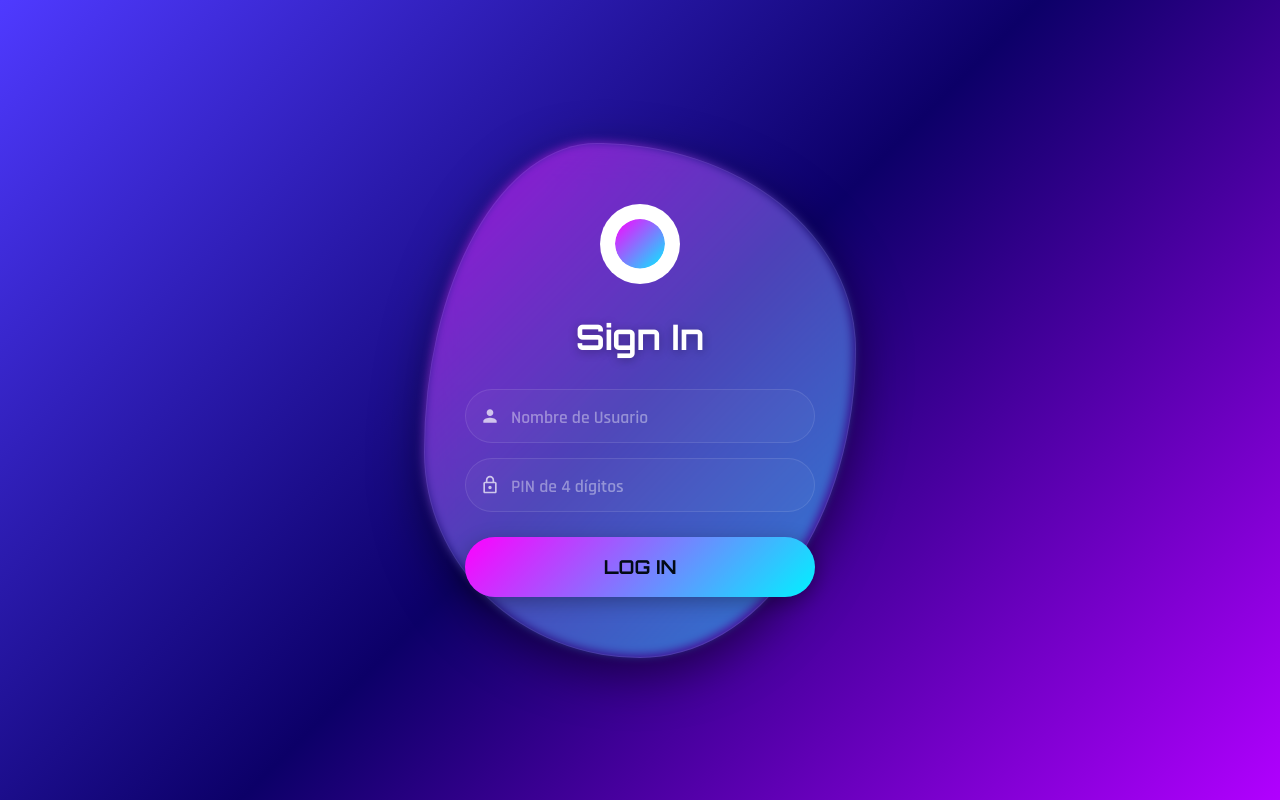
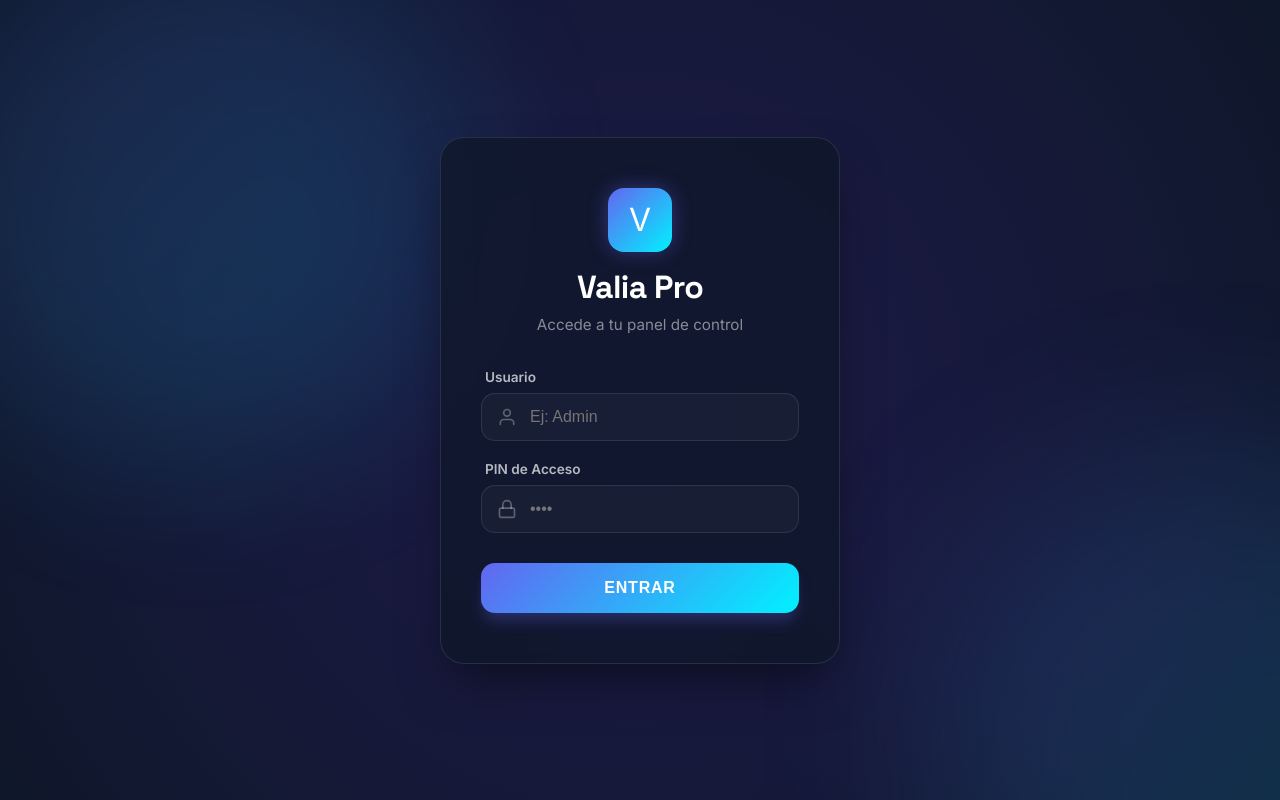
Before and after one commit to owanwrk-crypto/Valia, a plain HTML site: page index.html in a window 1280 px wide. Drawn offline with nearby package versions, Linux system fonts and the light colour scheme.

Commit message:
Add files via upload

```diff
--- a/index.html
+++ b/index.html
@@ -5,234 +5,265 @@
     <meta name="viewport" content="width=device-width, initial-scale=1.0">
     <title>Valia Pro - Acceso</title>
 
-    <link href="https://fonts.googleapis.com/css2?family=Orbitron:wght@700&family=Rajdhani:wght@600&display=swap" rel="stylesheet">
+    <!-- Fuentes Modernas -->
+    <link href="https://fonts.googleapis.com/css2?family=Inter:wght@300;400;600;700&family=Space+Grotesk:wght@500;700&display=swap" rel="stylesheet">
     <script src="https://cdn.jsdelivr.net/npm/@supabase/supabase-js@2"></script>
 
     <style>
         :root {
-            --accent: #00f2ff; /* Cian Neón */
-            --bg-deep: #020a16;
-            --gradient-start: #ff00ff; /* Magenta */
-            --gradient-end: #00f2ff; /* Cian */
-            --glass: rgba(10, 25, 47, 0.7);
-            --font-main: 'Rajdhani', sans-serif;
-            --font-header: 'Orbitron', sans-serif;
+            --primary: #6366f1;
+            --accent: #00f2ff;
+            --bg-dark: #0f172a;
+            --glass: rgba(15, 23, 42, 0.8);
+            --border: rgba(255, 255, 255, 0.1);
+        }
+
+        * {
+            margin: 0;
+            padding: 0;
+            box-sizing: border-box;
         }
 
         body {
-            font-family: var(--font-main);
-            /* Degradado de fondo con más profundidad */
-            background: linear-gradient(135deg, #4f3aff 0%, #0c0068 50%, #b100ff 100%);
-            color: white;
+            font-family: 'Inter', sans-serif;
+            background: var(--bg-dark);
+            height: 100vh;
             display: flex;
             justify-content: center;
             align-items: center;
-            height: 100vh;
-            margin: 0;
             overflow: hidden;
-        }
-
-        /* Contenedor Orgánico del Login (como la imagen) */
-        .login-card {
-            position: relative;
-            background: rgba(255, 255, 255, 0.05);
-            backdrop-filter: blur(20px);
-            -webkit-backdrop-filter: blur(20px);
-            /* Forma orgánica usando border-radius complejo */
-            border-radius: 40% 60% 50% 50% / 60% 40% 60% 40%;
-            padding: 60px 40px;
-            width: 350px;
-            text-align: center;
-            box-shadow: 0 15px 50px rgba(0,0,0,0.5);
-            border: 1px solid rgba(255,255,255,0.1);
-            animation: formAppear 0.5s ease-out;
-        }
-
-        /* Efecto de Luz de Fondo (Gradient Blobs) */
-        .login-card::before {
-            content: '';
-            position: absolute;
-            top: -2px; left: -2px; width: 100%; height: 100%;
-            border-radius: 40% 60% 50% 50% / 60% 40% 60% 40%;
-            background: linear-gradient(135deg, var(--gradient-start), var(--gradient-end));
-            z-index: -1;
-            filter: blur(5px);
-            opacity: 0.5;
-        }
-
-        /* Avatar de Usuario (Círculo blanco como la imagen) */
-        .avatar {
-            width: 80px;
-            height: 80px;
-            background: white;
-            border-radius: 50%;
-            display: flex;
-            justify-content: center;
-            align-items: center;
-            margin: 0 auto 30px auto;
             position: relative;
         }
 
-        /* Icono de usuario dentro del avatar con degradado */
-        .avatar-icon {
-            width: 50px;
-            height: 50px;
-            background: linear-gradient(135deg, var(--gradient-start), var(--gradient-end));
-            border-radius: 50%;
-            clip-path: circle(50% at 50% 50%); /* Opcional: para asegurar forma */
+        /* Fondo Animado "Épico" */
+        .background-blobs {
+            position: absolute;
+            top: 0; left: 0; width: 100%; height: 100%;
+            z-index: -1;
+            overflow: hidden;
+            background: radial-gradient(circle at 50% 50%, #1e1b4b 0%, #0f172a 100%);
         }
 
-        /* Cabecera "Sign In" */
-        h1 {
-            font-family: var(--font-header);
-            color: white;
-            font-size: 2.2rem;
-            margin-bottom: 30px;
-            text-shadow: 0 2px 10px rgba(0,0,0,0.3);
+        .blob {
+            position: absolute;
+            width: 500px; height: 500px;
+            background: linear-gradient(135deg, var(--primary), var(--accent));
+            filter: blur(80px);
+            border-radius: 50%;
+            opacity: 0.15;
+            animation: move 20s infinite alternate;
         }
 
-        /* Grupo de Input y PIN Display unificado */
-        .input-pin-container {
-            margin-bottom: 25px;
+        .blob-1 { top: -100px; left: -100px; }
+        .blob-2 { bottom: -100px; right: -100px; animation-delay: -5s; }
+
+        @keyframes move {
+            from { transform: translate(0, 0) scale(1); }
+            to { transform: translate(100px, 100px) scale(1.2); }
+        }
+
+        /* Card de Login Glassmorphism */
+        .login-card {
+            background: var(--glass);
+            backdrop-filter: blur(20px);
+            -webkit-backdrop-filter: blur(20px);
+            border: 1px solid var(--border);
+            padding: 50px 40px;
+            width: 400px;
+            border-radius: 24px;
+            box-shadow: 0 25px 50px -12px rgba(0, 0, 0, 0.5);
+            text-align: center;
+            animation: fadeIn 0.8s ease-out;
+        }
+
+        @keyframes fadeIn {
+            from { opacity: 0; transform: translateY(20px); }
+            to { opacity: 1; transform: translateY(0); }
+        }
+
+        .logo-container {
+            margin-bottom: 30px;
+        }
+
+        .logo-icon {
+            width: 64px; height: 64px;
+            background: linear-gradient(135deg, var(--primary), var(--accent));
+            border-radius: 16px;
+            display: inline-flex;
+            align-items: center; justify-content: center;
+            color: white;
+            font-size: 2rem;
+            box-shadow: 0 0 20px rgba(99, 102, 241, 0.4);
+            margin-bottom: 15px;
+        }
+
+        h1 {
+            font-family: 'Space Grotesk', sans-serif;
+            font-size: 2rem;
+            color: white;
+            margin-bottom: 8px;
+            letter-spacing: -0.02em;
+        }
+
+        p {
+            color: rgba(255, 255, 255, 0.5);
+            font-size: 0.95rem;
+            margin-bottom: 35px;
+        }
+
+        /* Formulario Limpio */
+        .form-group {
+            position: relative;
+            margin-bottom: 20px;
             text-align: left;
         }
 
-        /* Input de Usuario (con icono integrado) */
-        .input-user-group {
-            position: relative;
-            margin-bottom: 15px;
+        .form-group label {
+            display: block;
+            color: rgba(255, 255, 255, 0.7);
+            font-size: 0.85rem;
+            font-weight: 600;
+            margin-bottom: 8px;
+            margin-left: 4px;
         }
 
-        .user-icon {
+        .input-wrapper {
+            position: relative;
+            display: flex;
+            align-items: center;
+        }
+
+        .input-wrapper svg {
             position: absolute;
-            left: 15px;
-            top: 50%;
-            transform: translateY(-50%);
-            color: rgba(255,255,255,0.7);
+            left: 16px;
+            color: rgba(255, 255, 255, 0.3);
+            transition: 0.3s;
         }
 
         input {
             width: 100%;
-            background: rgba(255,255,255,0.03);
-            border: 1px solid rgba(255,255,255,0.1);
-            padding: 15px 15px 15px 45px; /* Espacio para icono */
-            border-radius: 30px; /* Bordes muy redondeados */
+            background: rgba(255, 255, 255, 0.03);
+            border: 1px solid var(--border);
+            padding: 14px 16px 14px 48px;
+            border-radius: 14px;
             color: white;
-            font-family: var(--font-header);
-            font-size: 1.1rem;
-            box-sizing: border-box;
+            font-size: 1rem;
+            transition: all 0.3s;
             outline: none;
-            transition: 0.3s;
         }
 
         input:focus {
-            border-color: var(--gradient-end);
-            background: rgba(255,255,255,0.05);
-            box-shadow: 0 0 10px rgba(0,242,255,0.3);
+            border-color: var(--primary);
+            background: rgba(255, 255, 255, 0.07);
+            box-shadow: 0 0 0 4px rgba(99, 102, 241, 0.15);
         }
 
-        /* Visualizador de PIN (Estilo modernizado como input) */
-        .input-pin-group {
-            position: relative;
-            margin-bottom: 15px;
+        input:focus + svg {
+            color: var(--primary);
         }
 
-        .pin-icon {
-            position: absolute;
-            left: 15px;
-            top: 50%;
-            transform: translateY(-50%);
-            color: rgba(255,255,255,0.7);
-        }
-
-        input {
-            width: 100%;
-            background: rgba(255,255,255,0.03);
-            border: 1px solid rgba(255,255,255,0.1);
-            padding: 15px 15px 15px 45px; /* Espacio para icono */
-            border-radius: 30px; /* Bordes muy redondeados */
-            color: white;
-            font-family: var(--font-header);
-            font-size: 1.1rem;
-            box-sizing: border-box;
-            outline: none;
-            transition: 0.3s;
-        }
-
-        input:focus {
-            border-color: var(--gradient-end);
-            background: rgba(255,255,255,0.05);
-            box-shadow: 0 0 15px rgba(0,242,255,0.4);
-        }
-
-        input::placeholder {
-            color: rgba(255,255,255,0.4);
-            font-family: var(--font-main);
-        }
-
-        /* Botón de Login (Degradado como la imagen) */
+        /* Botón de Login "Épico" */
         .btn-login {
             width: 100%;
-            background: linear-gradient(135deg, var(--gradient-start), var(--gradient-end));
-            color: var(--bg-deep);
+            background: linear-gradient(135deg, var(--primary), var(--accent));
+            color: white;
             border: none;
-            padding: 18px;
-            border-radius: 30px;
-            font-family: var(--font-header);
-            font-weight: bold;
-            font-size: 1.2rem;
+            padding: 16px;
+            border-radius: 14px;
+            font-size: 1rem;
+            font-weight: 700;
+            cursor: pointer;
+            transition: all 0.3s;
+            margin-top: 10px;
             text-transform: uppercase;
-            cursor: pointer;
-            transition: 0.3s;
-            box-shadow: 0 5px 20px rgba(0,0,0,0.3);
+            letter-spacing: 0.05em;
+            box-shadow: 0 10px 15px -3px rgba(99, 102, 241, 0.3);
         }
 
         .btn-login:hover {
             transform: translateY(-2px);
-            box-shadow: 0 8px 30px rgba(0,242,255,0.4);
+            box-shadow: 0 20px 25px -5px rgba(99, 102, 241, 0.4);
+            filter: brightness(1.1);
         }
 
-        /* Animación de entrada */
-        @keyframes formAppear {
-            from { opacity: 0; transform: translateY(30px); }
-            to { opacity: 1; transform: translateY(0); }
+        .btn-login:active {
+            transform: translateY(0);
+        }
+
+        .btn-login:disabled {
+            opacity: 0.7;
+            cursor: not-allowed;
+            transform: none;
+        }
+
+        /* Estilo para errores */
+        .error-message {
+            color: #ef4444;
+            font-size: 0.85rem;
+            margin-top: 15px;
+            display: none;
+            animation: shake 0.4s ease-in-out;
+        }
+
+        @keyframes shake {
+            0%, 100% { transform: translateX(0); }
+            25% { transform: translateX(-5px); }
+            75% { transform: translateX(5px); }
         }
 
     </style>
 </head>
 <body>
 
-<div class="login-card">
-    <div class="avatar">
-        <div class="avatar-icon"></div>
+    <div class="background-blobs">
+        <div class="blob blob-1"></div>
+        <div class="blob blob-2"></div>
     </div>
 
-    <h1>Sign In</h1>
-
-    <div class="input-pin-container">
-        <div class="input-user-group">
-            <svg class="user-icon" width="20" height="20" viewBox="0 0 24 24" fill="currentColor">
-                <path d="M12 12c2.21 0 4-1.79 4-4s-1.79-4-4-4-4 1.79-4 4 1.79 4 4 4zm0 2c-2.67 0-8 1.34-8 4v2h16v-2c0-2.66-5.33-4-8-4z"/>
-            </svg>
-            <input type="text" id="userInput" placeholder="Nombre de Usuario" autocomplete="off" onkeyup="if(event.key === 'Enter') document.getElementById('pinInput').focus()">
+    <div class="login-card">
+        <div class="logo-container">
+            <div class="logo-icon">V</div>
+            <h1>Valia Pro</h1>
+            <p>Accede a tu panel de control</p>
         </div>
 
-        <div class="input-pin-group">
-            <svg class="pin-icon" width="20" height="20" viewBox="0 0 24 24" fill="currentColor">
-                <path d="M18 8h-1V6c0-2.76-2.24-5-5-5S7 3.24 7 6v2H6c-1.1 0-2 .9-2 2v10c0 1.1.9 2 2 2h12c1.1 0 2-.9 2-2V10c0-1.1-.9-2-2-2zM9 6c0-1.66 1.34-3 3-3s3 1.34 3 3v2H9V6zm9 14H6V10h12v10zm-6-3c1.1 0 2-.9 2-2s-.9-2-2-2-2 .9-2 2 .9 2 2 2z"/>
+        <div class="form-group">
+            <label for="userInput">Usuario</label>
+            <div class="input-wrapper">
+                <svg width="20" height="20" viewBox="0 0 24 24" fill="none" stroke="currentColor" stroke-width="2" stroke-linecap="round" stroke-linejoin="round">
+                    <path d="M20 21v-2a4 4 0 0 0-4-4H8a4 4 0 0 0-4 4v2"></path>
+                    <circle cx="12" cy="7" r="4"></circle>
                 </svg>
-            <input type="password" id="pinInput" placeholder="PIN de 4 dígitos" maxlength="4" autocomplete="off" inputmode="numeric" onkeyup="if(event.key === 'Enter') validaEntradaUnificada()">
+                <input type="text" id="userInput" placeholder="Ej: Admin" autocomplete="off" onkeyup="if(event.key === 'Enter') document.getElementById('pinInput').focus()">
             </div>
         </div>
 
-    <button id="loginBtn" class="btn-login" onclick="validaEntradaUnificada()">LOG IN</button>
+        <div class="form-group">
+            <label for="pinInput">PIN de Acceso</label>
+            <div class="input-wrapper">
+                <svg width="20" height="20" viewBox="0 0 24 24" fill="none" stroke="currentColor" stroke-width="2" stroke-linecap="round" stroke-linejoin="round">
+                    <rect x="3" y="11" width="18" height="11" rx="2" ry="2"></rect>
+                    <path d="M7 11V7a5 5 0 0 1 10 0v4"></path>
+                </svg>
+                <input type="password" id="pinInput" placeholder="••••" maxlength="4" autocomplete="off" inputmode="numeric" onkeyup="if(event.key === 'Enter') validaEntradaUnificada()">
+            </div>
+        </div>
+
+        <button id="loginBtn" class="btn-login" onclick="validaEntradaUnificada()">Entrar</button>
+        <div id="errorMsg" class="error-message"></div>
     </div>
 
 <script>
-    // Credenciales unificadas (Tus claves reales)
     const URL_VALIA = "https://ietudbyosupknisbfhlj.supabase.co";
     const KEY_VALIA = "sb_publishable_wzDzxlSwdpKw4ok4J1qPPA_1eabsV4P";
     const _sb = supabase.createClient(URL_VALIA, KEY_VALIA);
+
+    function showError(msg) {
+        const errorEl = document.getElementById('errorMsg');
+        errorEl.innerText = msg;
+        errorEl.style.display = 'block';
+        setTimeout(() => { errorEl.style.display = 'none'; }, 3000);
+    }
 
     async function validaEntradaUnificada() {
         const userT = document.getElementById('userInput').value.trim();
@@ -240,65 +271,47 @@
         const loginBtn = document.getElementById('loginBtn');
 
         if(!userT || pinT.length < 4) {
-            alert("⚠️ Por favor, ingresa usuario y PIN completo (4 dígitos).");
+            showError("⚠️ Usuario o PIN incompleto");
             return;
         }
 
-        // Estado visual de carga
         loginBtn.disabled = true;
-        loginBtn.innerText = "VERIFICANDO...";
-        loginBtn.style.opacity = "0.7";
-
-        console.log("Validando acceso para:", userT);
+        loginBtn.innerText = "Verificando...";
 
         try {
-            // Primero buscamos el usuario para ver si existe (esto nos ayuda a depurar)
-            // Usamos .ilike para que no importe mayúsculas/minúsculas en el nombre
+            // Buscamos usuario
             const { data, error } = await _sb
                 .from('usuarios')
                 .select('*')
                 .ilike('nombre', userT)
                 .single();
 
-            if (error) {
-                console.error("Error al buscar usuario:", error.message);
-                alert("❌ USUARIO NO ENCONTRADO");
+            if (error || !data) {
+                showError("❌ Usuario no encontrado");
                 loginBtn.disabled = false;
-                loginBtn.innerText = "LOG IN";
-                loginBtn.style.opacity = "1";
+                loginBtn.innerText = "Entrar";
                 return;
             }
 
-            if (data) {
-                // Si el usuario existe, verificamos el PIN manualmente en JS
-                // para evitar problemas de tipos de datos en la consulta (string vs number)
-                // OJO: data.pin puede ser string o number dependiendo de tu DB
+            // Verificamos PIN (Admin: 1234)
             if (String(data.pin) === String(pinT)) {
-                    console.log("Acceso correcto para:", data.nombre);
+                loginBtn.innerText = "¡Bienvenido!";
+                loginBtn.style.background = "linear-gradient(135deg, #10b981, #34d399)";
                 localStorage.setItem('valia_user', JSON.stringify({id: data.id, nombre: data.nombre}));
-
-                    // Pequeña animación antes de redirigir
-                    loginBtn.innerText = "¡BIENVENIDO!";
-                    loginBtn.style.background = "linear-gradient(135deg, #00ff88, #00f2ff)";
 
                 setTimeout(() => {
                     window.location.href = 'cotizador.html';
-                    }, 500);
+                }, 600);
             } else {
-                    console.error("PIN incorrecto");
-                    alert("❌ PIN INCORRECTO");
+                showError("❌ PIN Incorrecto");
                 document.getElementById('pinInput').value = "";
                 loginBtn.disabled = false;
-                    loginBtn.innerText = "LOG IN";
-                    loginBtn.style.opacity = "1";
-                }
+                loginBtn.innerText = "Entrar";
             }
         } catch (e) {
-            console.error("Error inesperado:", e);
-            alert("❌ ERROR DE CONEXIÓN");
+            showError("❌ Error de conexión");
             loginBtn.disabled = false;
-            loginBtn.innerText = "LOG IN";
-            loginBtn.style.opacity = "1";
+            loginBtn.innerText = "Entrar";
         }
     }
 </script>
```
Lines whose indentation alone changed are shown as unchanged.
